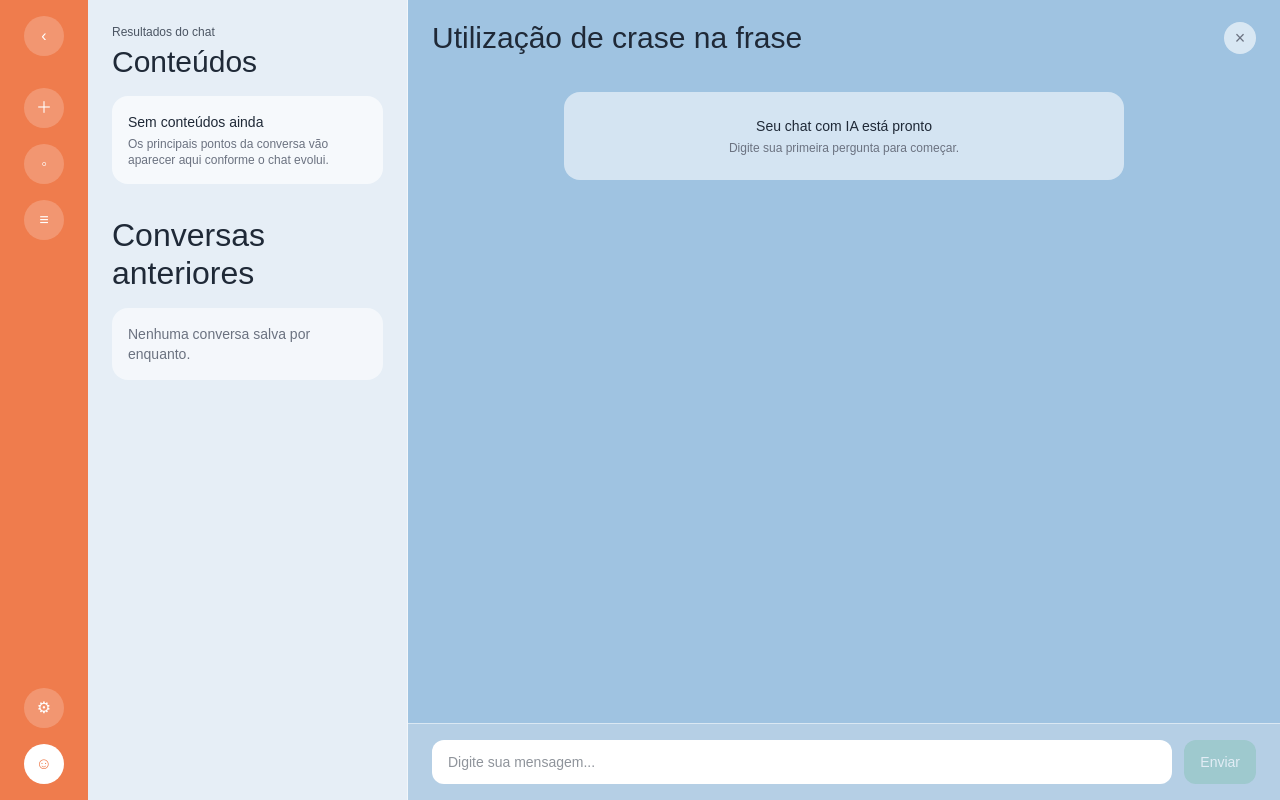
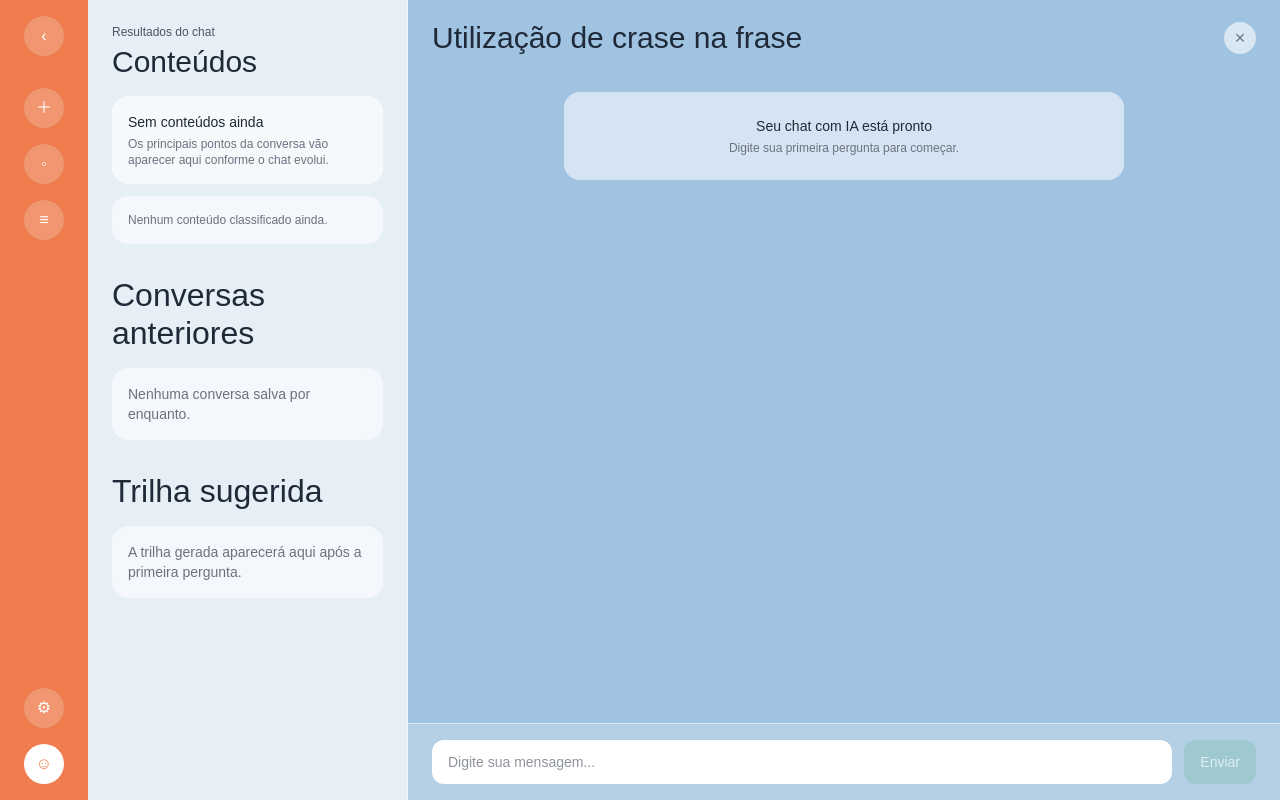
Before and after one commit to devantoneli/ensina.ai-front, a Next.js app: page /chat in a window 1280 px wide. Built offline with nearby package versions, Linux system fonts and the light colour scheme.

Commit message:
conectando chat ao endpoint

```diff
--- a/app/api/chat/route.ts
+++ b/app/api/chat/route.ts
@@ -27,14 +27,16 @@ export async function POST(req: NextRequest) {
     return NextResponse.json({ message: 'Token de autenticação não informado.' }, { status: 401 });
   }
 
-  let body: ChatRequestBody;
-  try {
-    body = (await req.json()) as ChatRequestBody;
-  } catch {
-    return NextResponse.json({ message: 'Payload inválido.' }, { status: 400 });
+  let body: ChatRequestBody = {};
+  if (req.headers.get('content-length') !== '0') {
+    try {
+      body = (await req.json()) as ChatRequestBody;
+    } catch {
+      body = {};
+    }
   }
 
-  const question = (body.message ?? body.question ?? '').trim();
+  const question = (req.nextUrl.searchParams.get('question') ?? body.message ?? body.question ?? '').trim();
 
   if (!question) {
     return NextResponse.json({ message: 'Pergunta é obrigatória.' }, { status: 400 });
--- a/app/chat/page.tsx
+++ b/app/chat/page.tsx
@@ -24,6 +24,12 @@ type FreeModeResponse = {
   };
   detail?: string;
   message?: string;
+};
+
+type TrailModule = {
+  title?: string;
+  activities?: string[];
+  prerequisites?: string[];
 };
 
 const makeId = () => `${Date.now()}-${Math.random().toString(36).slice(2, 8)}`;
@@ -73,10 +79,15 @@ function formatFreeModeResponse(data: FreeModeResponse): string {
   return lines.join('\n');
 }
 
+function normalizeTrailModules(data: FreeModeResponse): TrailModule[] {
+  return data.trail?.trail ?? [];
+}
+
 export default function ChatPage() {
   const [messages, setMessages] = useState<ChatMessage[]>([]);
   const [input, setInput] = useState('');
   const [isSending, setIsSending] = useState(false);
+  const [latestAnalysis, setLatestAnalysis] = useState<FreeModeResponse | null>(null);
   const endRef = useRef<HTMLDivElement | null>(null);
 
   useEffect(() => {
@@ -113,17 +124,19 @@ export default function ChatPage() {
         return;
       }
 
-      const response = await fetch('/api/chat', {
+      const response = await fetch(`/api/chat?question=${encodeURIComponent(text)}`, {
         method: 'POST',
         headers: {
-          'Content-Type': 'application/json',
           Authorization: `Bearer ${token}`,
         },
-        body: JSON.stringify({ message: text, messages: history }),
       });
 
       const data = (await response.json().catch(() => null)) as FreeModeResponse | null;
       const reply = data ? formatFreeModeResponse(data) : 'Não foi possível interpretar a resposta do backend.';
+
+      if (response.ok && data) {
+        setLatestAnalysis(data);
+      }
 
       setMessages((prev) => [
         ...prev,
@@ -147,6 +160,10 @@ export default function ChatPage() {
     }
   };
 
+  const contents = latestAnalysis?.classification?.contents ?? [];
+  const trailModules = normalizeTrailModules(latestAnalysis ?? {});
+  const discipline = latestAnalysis?.classification?.discipline;
+
   return (
     <div className="h-screen overflow-hidden bg-[#d7e7f5]">
       <ChatSidebar />
@@ -160,15 +177,67 @@ export default function ChatPage() {
               <h2 className="mt-1 text-[30px] leading-[36px] font-medium text-[#1f2937]">Conteúdos</h2>
 
               <div className="mt-4 rounded-2xl bg-white/65 p-4">
-                <p className="text-sm font-medium text-[#1f2937]">Sem conteúdos ainda</p>
-                <p className="mt-1 text-xs text-[#6b7280]">
-                  Os principais pontos da conversa vão aparecer aqui conforme o chat evolui.
-                </p>
+                {discipline ? (
+                  <>
+                    <p className="text-sm font-medium text-[#1f2937]">{discipline}</p>
+                    <p className="mt-1 text-xs text-[#6b7280]">Disciplina identificada pelo backend.</p>
+                  </>
+                ) : (
+                  <>
+                    <p className="text-sm font-medium text-[#1f2937]">Sem conteúdos ainda</p>
+                    <p className="mt-1 text-xs text-[#6b7280]">
+                      Os principais pontos da conversa vão aparecer aqui conforme o chat evolui.
+                    </p>
+                  </>
+                )}
+              </div>
+
+              <div className="mt-3 space-y-2">
+                {contents.length > 0 ? (
+                  contents.map((content) => (
+                    <div key={content} className="rounded-2xl bg-white/75 px-4 py-3 text-sm text-[#1f2937]">
+                      {content}
+                    </div>
+                  ))
+                ) : (
+                  <div className="rounded-2xl bg-white/55 p-4">
+                    <p className="text-xs text-[#6b7280]">Nenhum conteúdo classificado ainda.</p>
+                  </div>
+                )}
               </div>
 
               <h3 className="mt-8 text-[32px] leading-[38px] font-medium text-[#1f2937]">Conversas anteriores</h3>
               <div className="mt-4 rounded-2xl bg-white/55 p-4">
-                <p className="text-sm text-[#6b7280]">Nenhuma conversa salva por enquanto.</p>
+                <p className="text-sm text-[#6b7280]">
+                  {latestAnalysis?.state ? `Estado atual: ${latestAnalysis.state}` : 'Nenhuma conversa salva por enquanto.'}
+                </p>
+              </div>
+
+              <h3 className="mt-8 text-[32px] leading-[38px] font-medium text-[#1f2937]">Trilha sugerida</h3>
+              <div className="mt-4 space-y-3">
+                {trailModules.length > 0 ? (
+                  trailModules.map((module, index) => (
+                    <div key={`${module.title ?? 'module'}-${index}`} className="rounded-2xl bg-white/75 p-4">
+                      <p className="text-sm font-medium text-[#1f2937]">{module.title ?? `Módulo ${index + 1}`}</p>
+                      {module.activities?.length ? (
+                        <ul className="mt-2 space-y-1 text-xs text-[#6b7280]">
+                          {module.activities.map((activity) => (
+                            <li key={activity}>{activity}</li>
+                          ))}
+                        </ul>
+                      ) : null}
+                      {module.prerequisites?.length ? (
+                        <p className="mt-2 text-xs text-[#6b7280]">
+                          Pré-requisitos: {module.prerequisites.join(', ')}
+                        </p>
+                      ) : null}
+                    </div>
+                  ))
+                ) : (
+                  <div className="rounded-2xl bg-white/55 p-4">
+                    <p className="text-sm text-[#6b7280]">A trilha gerada aparecerá aqui após a primeira pergunta.</p>
+                  </div>
+                )}
               </div>
             </div>
           </aside>
@@ -179,7 +248,10 @@ export default function ChatPage() {
               <h1 className="text-[30px] leading-[36px] font-medium text-[#1f2937]">Utilização de crase na frase</h1>
               <button
                 type="button"
-                onClick={() => setMessages([])}
+                onClick={() => {
+                  setMessages([]);
+                  setLatestAnalysis(null);
+                }}
                 className="h-8 w-8 rounded-full bg-white/60 text-[#6b7280] text-lg leading-none"
                 aria-label="Limpar conversa"
                 title="Limpar conversa"
```
Also changed, not shown: endpoints-chat.txt (added).
